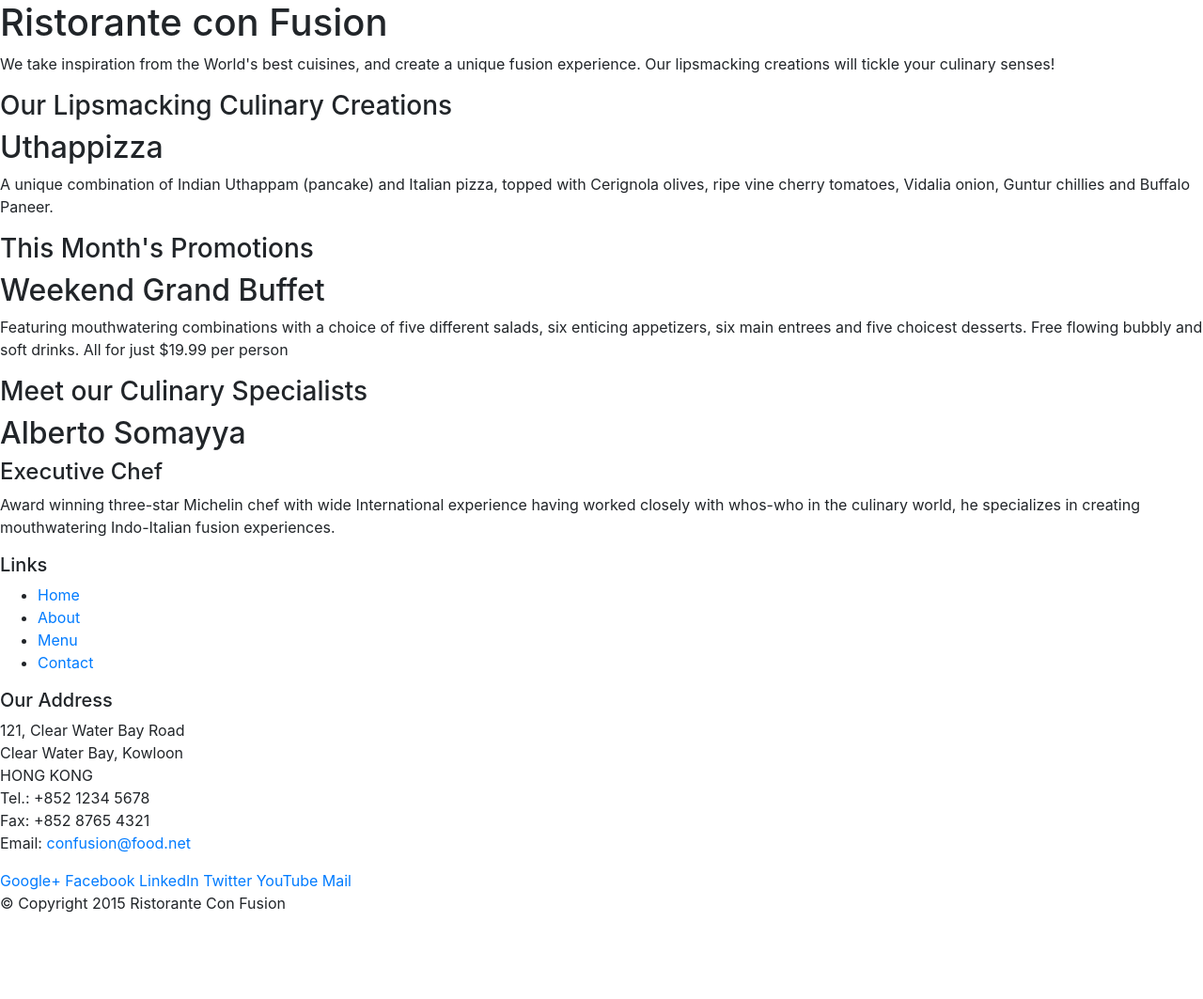
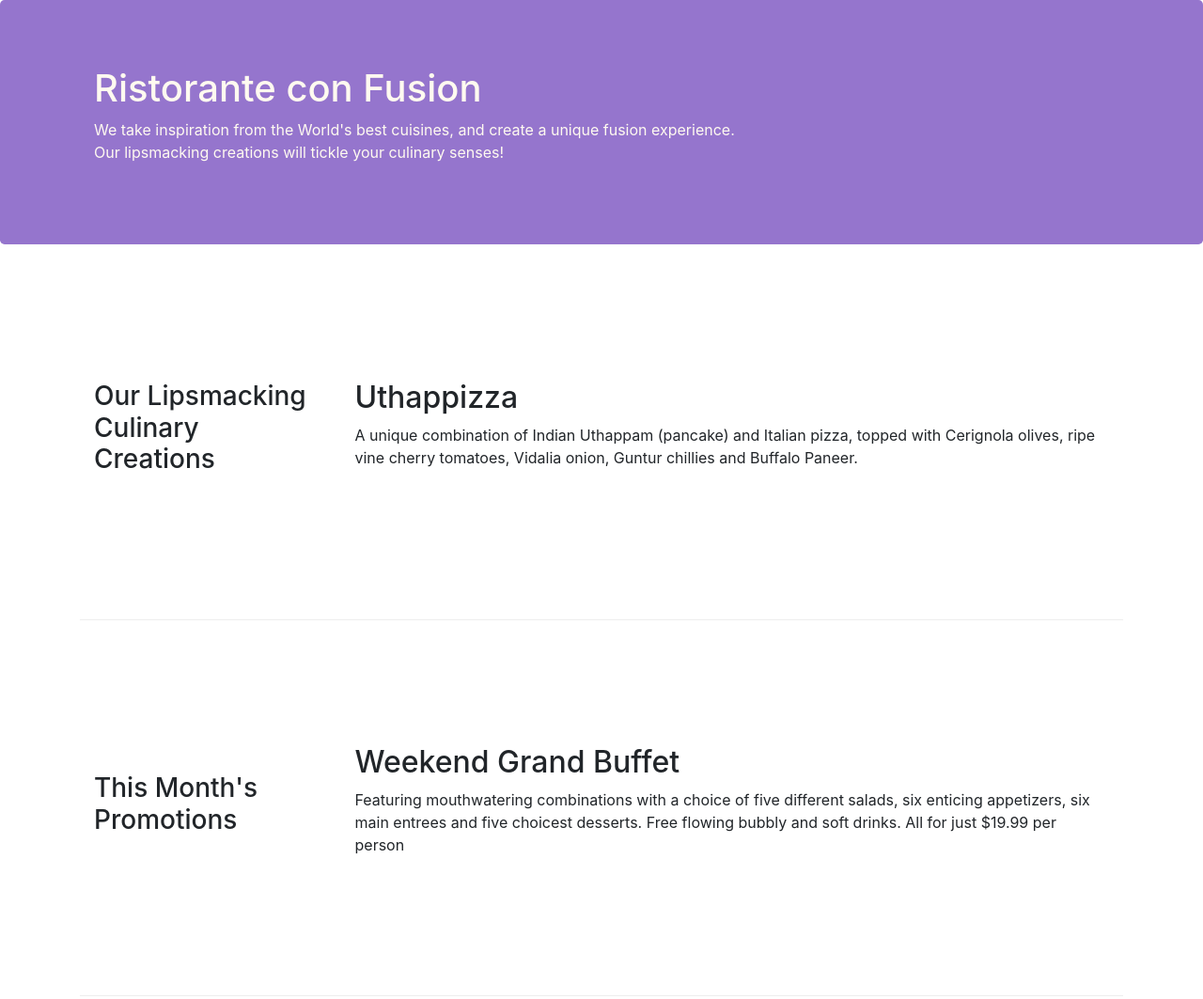
Before and after one commit to Matildevoldsen/Ristorante-Con-Fusion, a website: page index.html in a window 1280 px wide. Shown: the top 1063 px of the page at 94% size. Before the commit the page ends 989 px from the top, so only its background shows below. Drawn offline with nearby package versions, Linux system fonts and the light colour scheme.

Commit message:
Grid system added. Minor CSS changes applied.

```diff
--- /dev/null
+++ b/css/style.css
@@ -0,0 +1,35 @@
+.row-header {
+    margin: 0px auto;
+    padding: 0px auto;
+}
+
+.row-content {
+    margin: 0px;
+    padding: 50px 0px 50px 0px;
+    border-bottom: 1px ridge;
+    min-height: 400px;
+}
+
+.footer {
+    background-color: #D1C4E9;
+    margin: 0px auto;
+    padding: 20px 0px 20px 0px;
+}
+
+.jumbotron {
+    padding: 70px 30px 70px 30px;
+    margin: 0px auto;
+    background-color: #9575CD;
+    color: floralwhite;
+}
+
+address {
+    font-size: 80%;
+    margin: 0px;
+    color: #0f0f0f;
+}
+
+.copyright {
+    margin: 0px;
+    padding:10px 0px 10px 0px;
+}
--- a/index.html
+++ b/index.html
@@ -9,71 +9,78 @@
 
     <!-- CSS files -->
     <link rel="stylesheet" type="text/css" href="node_modules/bootstrap/dist/css/bootstrap.min.css">
+    <link rel="stylesheet" type="text/css" href="css/style.css">
     <title>Ristorante Con Fusion</title>
 </head>
 
 <body>
 
-    <header>
-        <div>
-            <div>
-                <div>
+<header class="jumbotron">
+    <div class="container">
+        <div class="row row-header">
+            <div class="col-12 col-sm-8">
                 <h1>Ristorante con Fusion</h1>
-                    <p>We take inspiration from the World's best cuisines, and create a unique fusion experience. Our lipsmacking creations will tickle your culinary senses!</p>
+                <p>We take inspiration from the World's best cuisines, and create a unique fusion experience. Our
+                    lipsmacking creations will tickle your culinary senses!</p>
             </div>
-                <div>
+            <div class="col col-sm">
             </div>
         </div>
     </div>
 </header>
-
-    <div>
-        <div>
-            <div>
+<div class="container">
+    <div class="row row-content align-items-center">
+        <div class="col-sm-4 col-md-3 flex-last">
             <h3>Our Lipsmacking Culinary Creations</h3>
         </div>
-            <div>
+        <div class="col-sm col-md flex-first">
             <h2>Uthappizza</h2>
-                <p>A unique combination of Indian Uthappam (pancake) and Italian pizza, topped with Cerignola olives, ripe vine cherry tomatoes, Vidalia onion, Guntur chillies and Buffalo Paneer.</p>
+            <p>A unique combination of Indian Uthappam (pancake) and Italian pizza, topped with Cerignola
+                olives,
+                ripe vine cherry tomatoes, Vidalia onion, Guntur chillies and Buffalo Paneer.</p>
         </div>
     </div>
 
-
-        <div>
-            <div>
+    <div class="row row-content align-items-center">
+        <div class="col-sm-4 col-md-3">
             <h3>This Month's Promotions</h3>
         </div>
-            <div>
+        <div class="col-sm col-md">
             <h2>Weekend Grand Buffet</h2>
-                <p>Featuring mouthwatering combinations with a choice of five different salads, six enticing appetizers, six main entrees and five choicest desserts. Free flowing bubbly and soft drinks. All for just $19.99 per person </p>
+            <p>Featuring mouthwatering combinations with a choice of five different salads, six enticing
+                appetizers,
+                six main entrees and five choicest desserts. Free flowing bubbly and soft drinks. All for just
+                $19.99 per person </p>
         </div>
     </div>
 
-        <div>
-            <div>
+    <div class="row row-content align-items-center">
+        <div class="col-sm-4 col-md-3 flex-last">
             <h3>Meet our Culinary Specialists</h3>
         </div>
-            <div>
+        <div class="col-sm col-md flex-first">
             <h2>Alberto Somayya</h2>
             <h4>Executive Chef</h4>
-                <p>Award winning three-star Michelin chef with wide International experience having worked closely with whos-who in the culinary world, he specializes in creating mouthwatering Indo-Italian fusion experiences. </p>
+            <p>Award winning three-star Michelin chef with wide International experience having worked closely
+                with
+                whos-who in the culinary world, he specializes in creating mouthwatering Indo-Italian fusion
+                experiences. </p>
         </div>
     </div>
 </div>
-
-    <footer>
-        <div>
-            <div>
-                <div>
+<footer class="footer">
+    <div class="container">
+        <div class="row">
+            <div class="col-5 offset-1 col-sm-2 ">
                 <h5>Links</h5>
-                    <ul>
+                <ul class="list-unstyled">
                     <li><a href="#">Home</a></li>
                     <li><a href="#">About</a></li>
                     <li><a href="#">Menu</a></li>
                     <li><a href="#">Contact</a></li>
                 </ul>
             </div>
-                <div>
+            <div class="col-6 col-sm-5">
                 <h5>Our Address</h5>
                 <address>
                     121, Clear Water Bay Road<br>
@@ -84,8 +91,8 @@
                     Email: <a href="mailto:confusion@food.net">confusion@food.net</a>
                 </address>
             </div>
-                <div>
-                    <div>
+            <div class="col col-sm-4 align-self-center">
+                <div style="text-align: center;">
                     <a href="http://google.com/+">Google+</a>
                     <a href="http://www.facebook.com/profile.php?id=">Facebook</a>
                     <a href="http://www.linkedin.com/in/">LinkedIn</a>
@@ -95,8 +102,8 @@
                 </div>
             </div>
         </div>
-           <div>
-                <div>
+        <div class="row justify-content-center">
+            <div class="col-auto copyright">
                 <p>© Copyright 2015 Ristorante Con Fusion</p>
             </div>
         </div>
```
Lines whose indentation alone changed are shown as unchanged.
